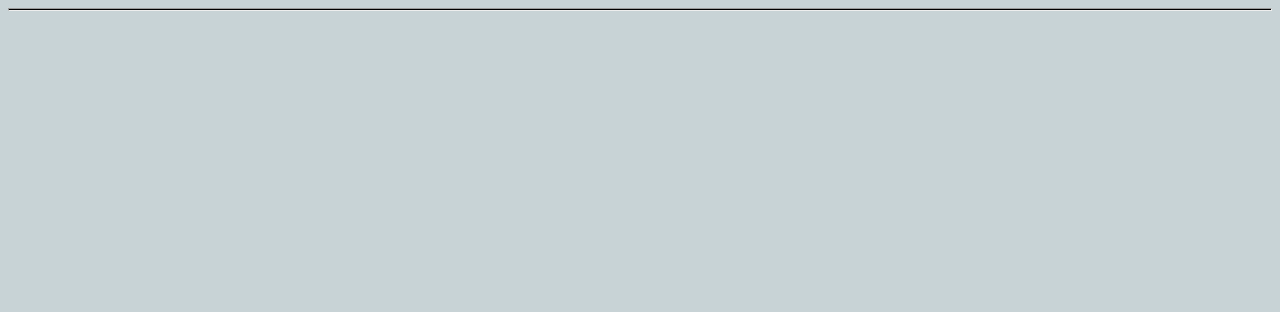
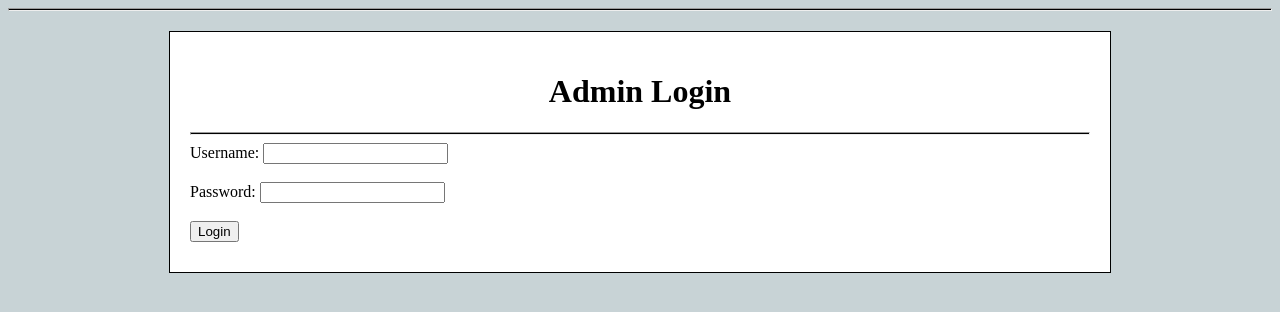
Before and after one commit to kyj0107/Final_Project, a Flask app: page /admin/ in a window 1280 px wide. Shown: the part 63-375 px from the top of the page. Run offline with Flask 3, Linux system fonts and the light colour scheme.

Commit message:
admin login
added and admin login that check passcodes.txt, with color changing flash messages

```diff
--- a/app.py
+++ b/app.py
@@ -8,7 +8,13 @@ app.config["DEBUG"] = True
 #flash  the secret key to secure sessions
 app.config['SECRET_KEY'] = 'your secret key'
 
-
+def check_login(username, password):
+    with open('passcodes.txt', 'r') as file:
+        for line in file:
+            user, pwd = line.strip().split(', ')
+            if user == username and pwd == password:
+                return True
+    return False
 
 
 # use the app.route() decorator to create a Flask view function called index()
@@ -18,11 +24,22 @@ def index():
 
     return render_template('index.html')
 
+
 @app.route('/admin/', methods=('GET', 'POST'))
 def admin():
+    alert_message = None
 
+    if request.method == 'POST':
+        username = request.form['username']
+        password = request.form['password']
+
+        if check_login(username, password):
+            flash('Login successful!', 'success')
+        else:
+            flash('Invalid username or password.', 'error')
 
     return render_template('admin.html')
+
 
 @app.route('/reservations/', methods=('GET', 'POST'))
 def reservations():
--- a/templates/admin.html
+++ b/templates/admin.html
@@ -1 +1,19 @@
 {% extends 'base.html' %}
+
+{% block content %}
+<div class="white-box">
+<h1 class="title">Admin Login</h1>
+<hr>
+<form action="/admin" method="POST">
+    <label for="username">Username:</label>
+    <input type="text" id="username" name="username"><br><br>
+    <label for="password">Password:</label>
+    <input type="password" id="password" name="password"><br><br>
+    <input type="submit" value="Login">
+</form>
+</div>
+{% with messages = get_flashed_messages() %}
+        {% if messages %}
+        {% endif %}
+    {% endwith %}
+{% endblock %}
--- a/templates/base.html
+++ b/templates/base.html
@@ -37,9 +37,23 @@
             background-color: #ffd5de;
         }
 
-        .title {
-            text-align: center;
+        .success {
+            padding: 20px;
+            margin: 5px;
+            color: #970020;
+            background-color: #d5ffdc;
         }
+
+       .error {
+            padding: 20px;
+            margin: 5px;
+            color: #970020;
+            background-color: #ffd5de;
+        }
+
+                .title {
+                    text-align: center;
+                }
 
         .container {
             display: flex;
@@ -57,9 +71,11 @@
     </nav>
     <hr>
     <div class="content">
-        {% for message in get_flashed_messages() %}
-            <div class="alert">{{ message }}</div>
+        {% with messages = get_flashed_messages(with_categories=true) %}
+        {% for category, message in messages %}
+          <div class="{{ category }}">{{ message }}</div>
         {% endfor %}
+      {% endwith %}
 
         {% block content %} {% endblock %}
     </div>
--- a/templates/reservations.html
+++ b/templates/reservations.html
@@ -1 +1,5 @@
 {% extends 'base.html' %}
+
+{% block content %}
+
+{% endblock %}
```
